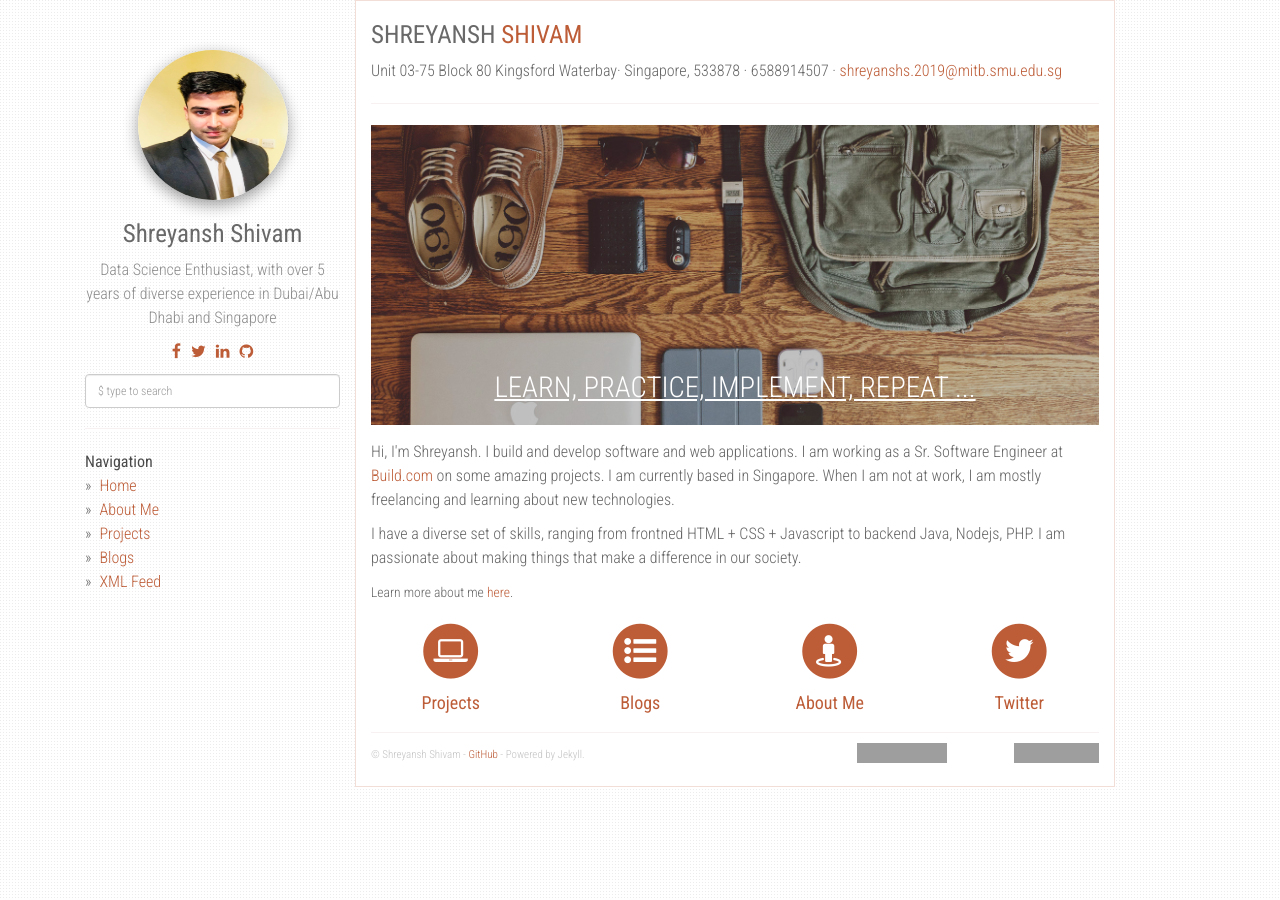
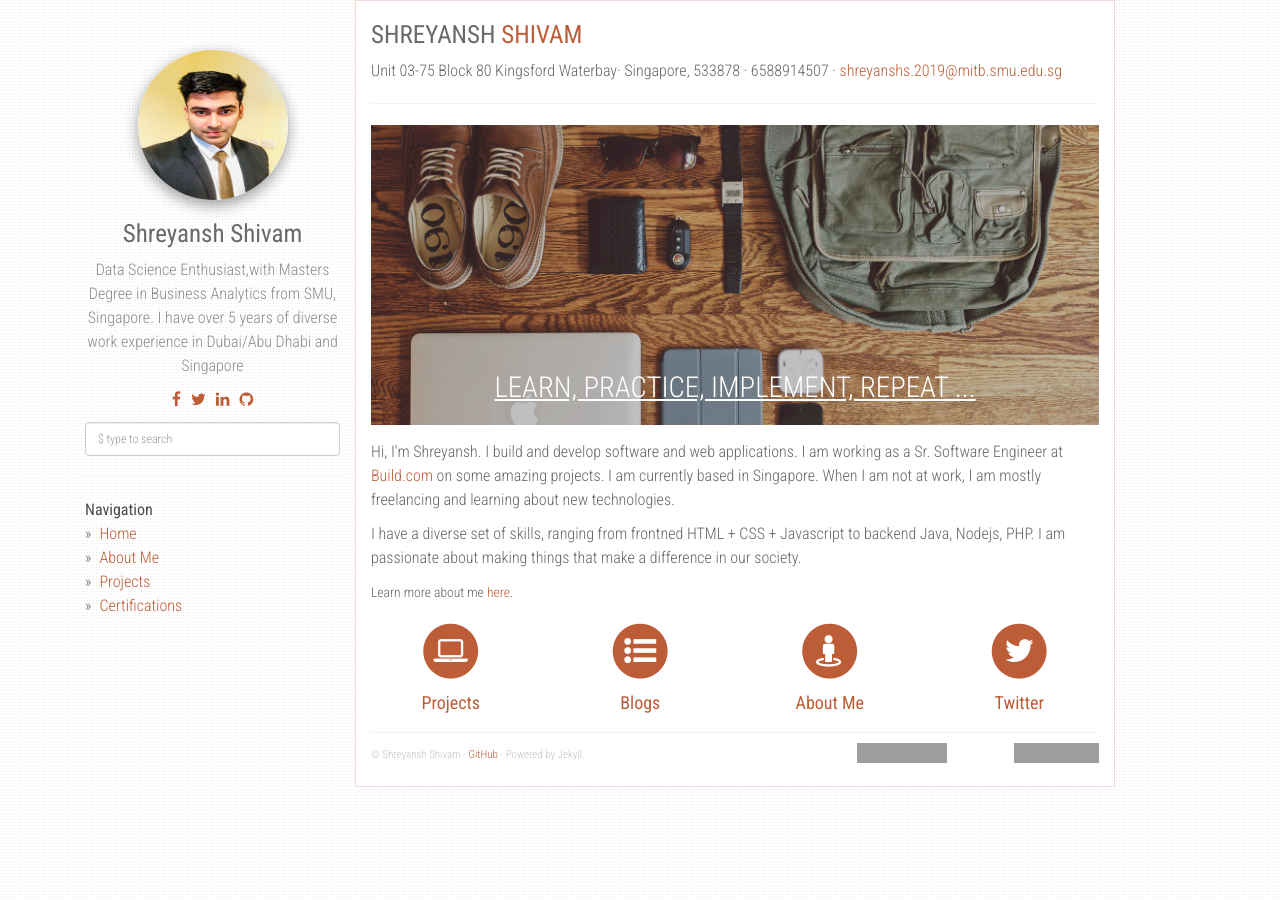
Before and after one commit to shreyanshshivam/shreyansh, a Jekyll site: the page built from index.html, in a window 1280 px wide. Built offline with Jekyll 4.4.1, drawn with Linux system fonts in a browser that asks for light colours; nearby versions of some CDN libraries; grey boxes are pictures that could not be loaded.

Commit message:
Update _config.yml

```diff
--- a/_config.yml
+++ b/_config.yml
@@ -4,7 +4,7 @@ author: Shreyansh Shivam
 email: shreyanshs.2019@mitb.smu.edu.sg
 phone: +6588914507
 github: https://github.com/shreyanshshivam
-about: Data Science Enthusiast, with over 5 years of diverse experience in Dubai/Abu Dhabi and Singapore
+about: Data Science Enthusiast,with Masters Degree in Business Analytics from SMU, Singapore. I have over 5 years of diverse work experience in Dubai/Abu Dhabi and Singapore
 disqus_shortname: programming
 #google_analytics: UA-31048387-6
 avatar_url: /static/img/me.jpg
@@ -38,10 +38,10 @@ urls:
       url: /about/
     - text: Projects
       url: /projects/
-    - text: Blogs
-      url: /blogs/
-    - text: XML Feed
+    - text: Certifications
       url: /feed.xml
+   # - text: Blogs
+      #url: /blogs/
 # url: "http://localhost:4000"
 url: "https://shreyanshshivam.github.io/shreyansh/"
 baseurl: "https://shreyanshshivam.github.io/shreyansh/"
```
